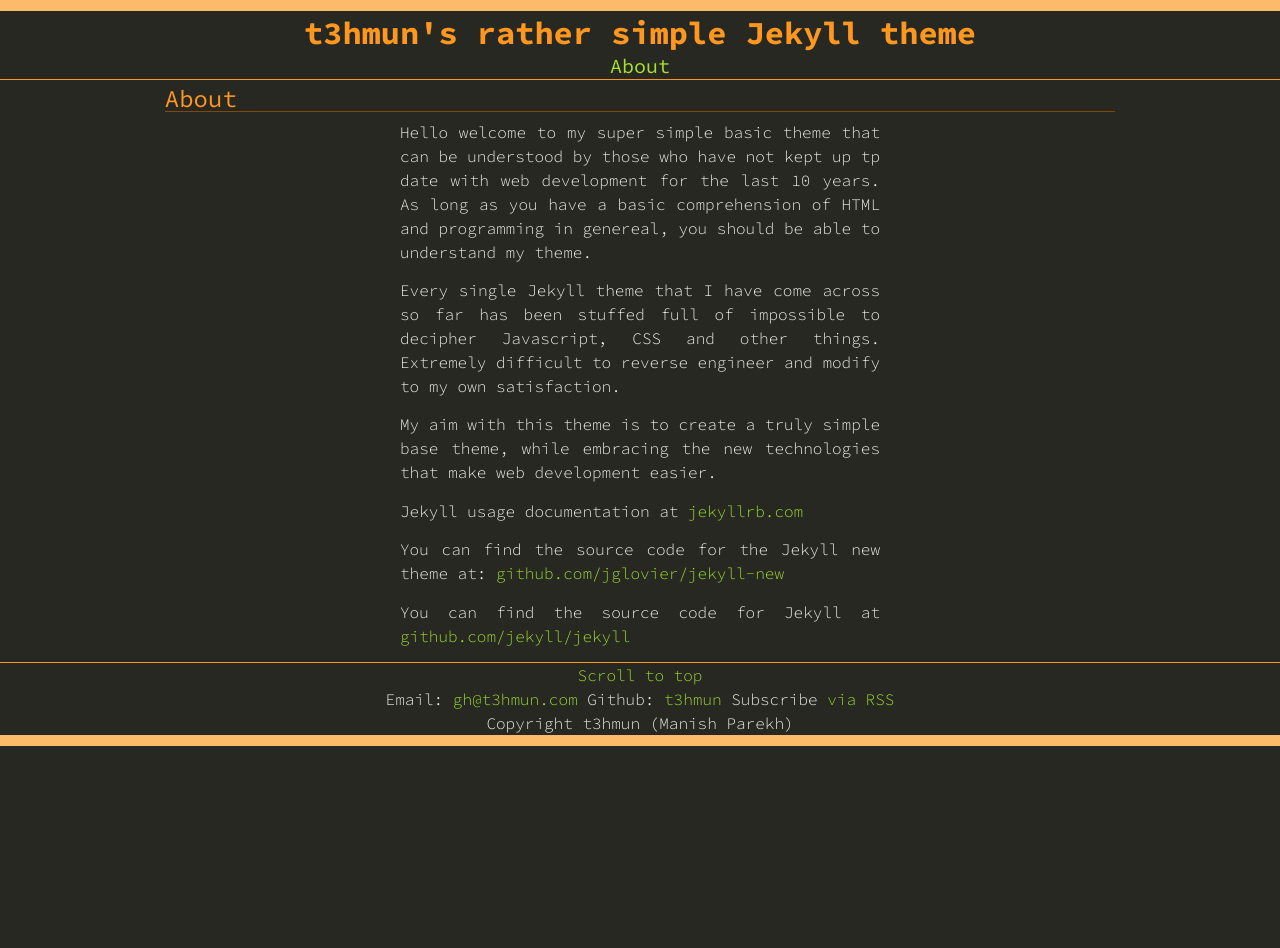
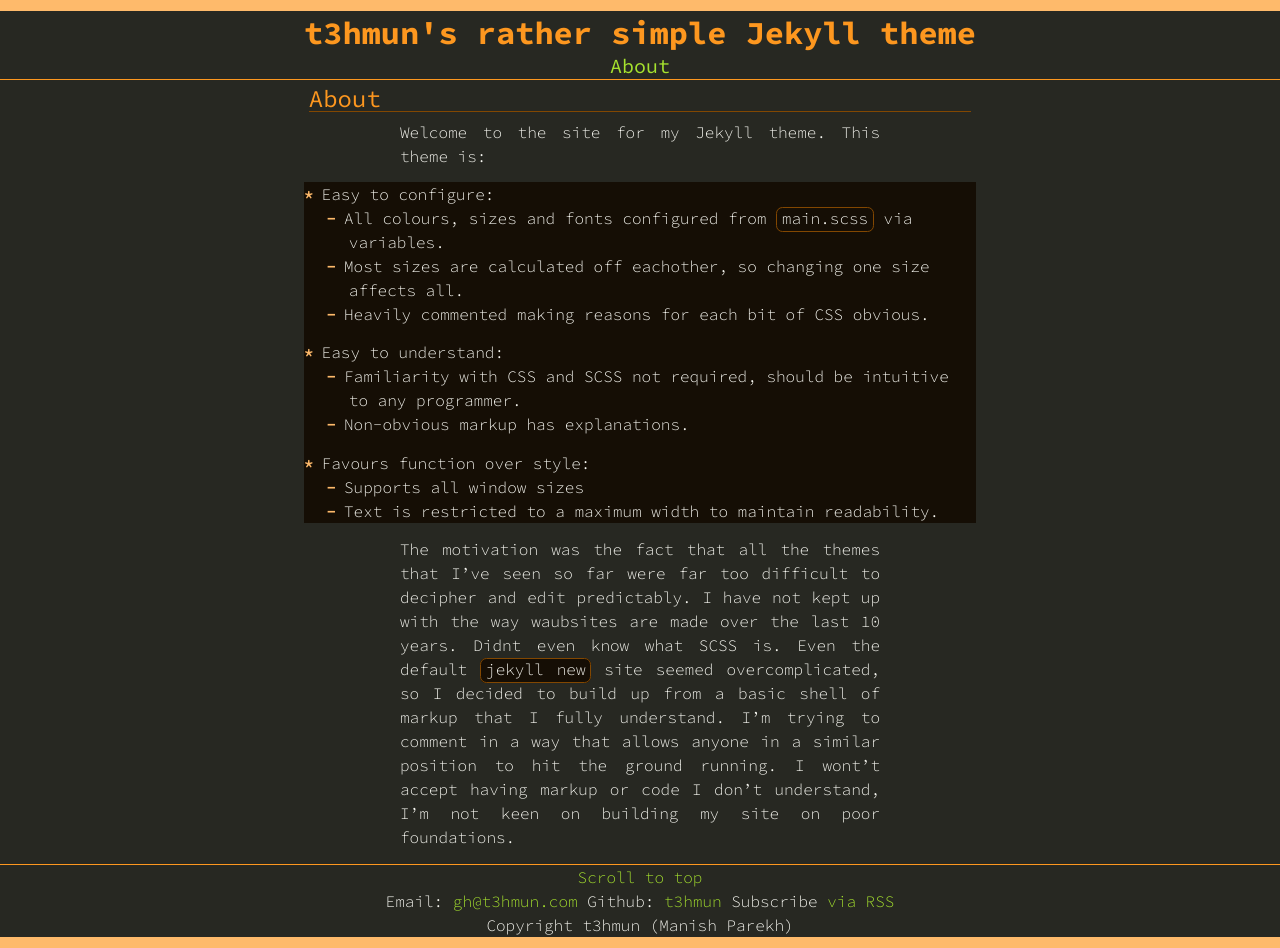
Before and after one commit to t3hmun/rather-simple-jekyll-theme, a Jekyll site: the page built from about.md, in a window 1280 px wide. Built offline with Jekyll 4.4.1, drawn with Linux system fonts in a browser that asks for light colours; before the commit the page ends 900 px from its top, so only the background shows below that.

Commit message:
Added bullet styles, computed everything.

```diff
--- a/_sass/_base.scss
+++ b/_sass/_base.scss
@@ -63,6 +63,34 @@ p, blockquote {
 blockquote {
     border-left: $thick-line solid $subtle-colour;
     padding-left: $standard-side-margin;
+}
+
+ul {
+    list-style: none;
+    padding:0;
+    margin-left: auto;
+    margin-right: auto;
+    margin-bottom: $endpara-margin;
+    max-width: $bullet-width;
+    background: $bullet-background;
+}
+
+li {
+    padding-left: $bullet-indent;
+    text-indent: -$bullet-indent;
+}
+
+li:before {
+    padding-right:$bullet-text-gap;
+    content: "*";
+    color: $strong-colour;
+    font-weight: $bullet-weight;
+}
+
+li li:before {
+    padding-right:$bullet-text-gap;
+    content: "-";
+    color: $strong-colour;
 }
 
 /* Img
--- a/_sass/_layout.scss
+++ b/_sass/_layout.scss
@@ -2,13 +2,13 @@
  */
 .site-header {
     border-top: $thick-line solid $strong-colour;
-    border-bottom: $thin-line solid $medium-colour;
+    border-bottom: $thin-line solid $highlight-colour;
 }
 
 /* Site footer
  */
 .site-footer {
-    border-top: 1px solid $medium-colour;
+    border-top: 1px solid $highlight-colour;
     border-bottom: $thick-line solid $strong-colour;
     text-align: center;
 }
--- a/_sass/_syntax.scss
+++ b/_sass/_syntax.scss
@@ -1,4 +1,4 @@
-.highlight table td { padding: 5px; }
+.highlight table td { padding: $standard-margin; }
 .highlight table pre { margin: 0; }
 .highlight .gh {
   color: #999999;
--- a/about.md
+++ b/about.md
@@ -4,14 +4,22 @@ title: About
 permalink: /about/
 ---
 
-Hello welcome to my super simple basic theme that can be understood by those who have not kept up tp date with web development for the last 10 years. As long as you have a basic comprehension of HTML and programming in genereal, you should be able to understand my theme.
+Welcome to the site for my Jekyll theme. This theme is:
 
-Every single Jekyll theme that I have come across so far has been stuffed full of impossible to decipher Javascript, CSS and other things. Extremely difficult to reverse engineer and modify to my own satisfaction.
+ * Easy to configure:
+     - All colours, sizes and fonts configured from `main.scss` via variables.
+     - Most sizes are calculated off eachother, so changing one size affects all.
+     - Heavily commented making reasons for each bit of CSS obvious.
+ * Easy to understand:
+     - Familiarity with CSS and SCSS not required, should be intuitive to any programmer.
+     - Non-obvious markup has explanations.
+ * Favours function over style:
+     - Supports all window sizes
+     - Text is restricted to a maximum width to maintain readability.
 
-My aim with this theme is to create a truly simple base theme, while embracing the new technologies that make web development easier.
-
-Jekyll usage documentation at [jekyllrb.com](http://jekyllrb.com/)
-
-You can find the source code for the Jekyll new theme at: [github.com/jglovier/jekyll-new](https://github.com/jglovier/jekyll-new)
-
-You can find the source code for Jekyll at [github.com/jekyll/jekyll](https://github.com/jekyll/jekyll)
+The motivation was the fact that all the themes that I've seen so far were far too difficult to decipher and edit predictably.
+I have not kept up with the way waubsites are made over the last 10 years.
+Didnt even know what SCSS is.
+Even the default `jekyll new` site seemed overcomplicated, so I decided to build up from a basic shell of markup that I fully understand.
+I'm trying to comment in a way that allows anyone in a similar position to hit the ground running.
+I wont't accept having markup or code I don't understand, I'm not keen on building my site on poor foundations.
--- a/css/main.scss
+++ b/css/main.scss
@@ -9,62 +9,73 @@
  */
 $base-font-family: 'Source Code Pro';
 $syntax-font-family: 'Source Code Pro';
-$base-font-size: 1em;
+$base: 1em; /* All sizes computed from this. */
+$base-font-size: $base;
 $small-font-size: $base-font-size * 0.75;
 $big-font-size: $base-font-size * 1.25;
 
 $body-font-weight: 300;
 $header-weight: 500;
 $site-title-weight: 700;
+$bullet-weight: 700; /* Bullet points are made of text. */
 
 
 /*
  * All Spacings
  */
 /* Line spacing. */
-$base-line-height: 1.5em;
+$base-line-height: $base * 1.5;
 /* Minimum gap between most elements. */
-$standard-margin: 0.3em;
+$standard-margin: $base * 0.3;
 /* The minimum left and right gutter for most text.
  * Only affects small screens / squashed windows. */
-$standard-side-margin: 0.2em;
+$standard-side-margin: $base * 0.2;
 /* End of paragraph extra space */
-$endpara-margin: $standard-margin*3;
+$endpara-margin: $standard-margin * 3;
+
 
 /*
  * Reading width is the max for paragraphs of text and is narrow.
  * Article width is the max for headers, code and other content which can take advantage of wider screens.
  */
-$reading-width: 30em;
-$article-width: 60em;
+$reading-width: $base * 30;
+$article-width: $reading-width * 1.4;
+/* Bullet points get wider space than standard text blocks. */
+$bullet-width: $article-width;
+$bullet-indent: $bullet-width / 30;
+$bullet-text-gap: 0.5em;
+
 
 /*
  * Colours
+ * Only four basic colours, rest are computed.
  */
 $text-colour: #f8f8f2;
 $background-colour: #272822;
+$highlight-colour: #fd971f; /* foreground, lines and headers. */
+$link-colour: #a6e22e; /* This sould be the colour for all clickables. */
 
 /* Titles and special elements. */
-$highlight-colour: #fd971f;
-$link-colour: #a6e22e;
+$feature-colour: darken(mix($background-colour, $highlight-colour), 30%); /* background, bullets and syntax */
 $visited-colour: darken($link-colour, 15%);
-$code-background: darken($background-colour, 4%);
+$code-background: $feature-colour;
+$bullet-background: $feature-colour;
 
 /* Colours for borders and lines. */
-$medium-colour: $highlight-colour;
-/* Swap strong and medium if you switch to a light scheme. */
-$strong-colour: lighten($medium-colour, 15%);
-$subtle-colour: darken($medium-colour, 30%);
-$very-subtle-colour: darken($medium-colour, 40%);
+/* May want to change around lighten/darken for light themes. */
+$strong-colour: lighten($highlight-colour, 15%);
+$subtle-colour: darken($highlight-colour, 30%);
+$very-subtle-colour: darken($highlight-colour, 40%);
+
 
 /*
  * Misc
  */
 /* Border edge radius for the code element. */
-$standard-radius: 0.4em;
-$thin-line: 0.1em;
-$medium-line:0.3em;
-$thick-line:0.7em;
+$standard-radius: $base * 0.4;
+$thin-line: $base * 0.1;
+$medium-line:$thin-line * 3;
+$thick-line:$thin-line * 7;
 
 /* Import partials from `sass_dir` (defaults to `_sass`) */
 @import "base";
```
